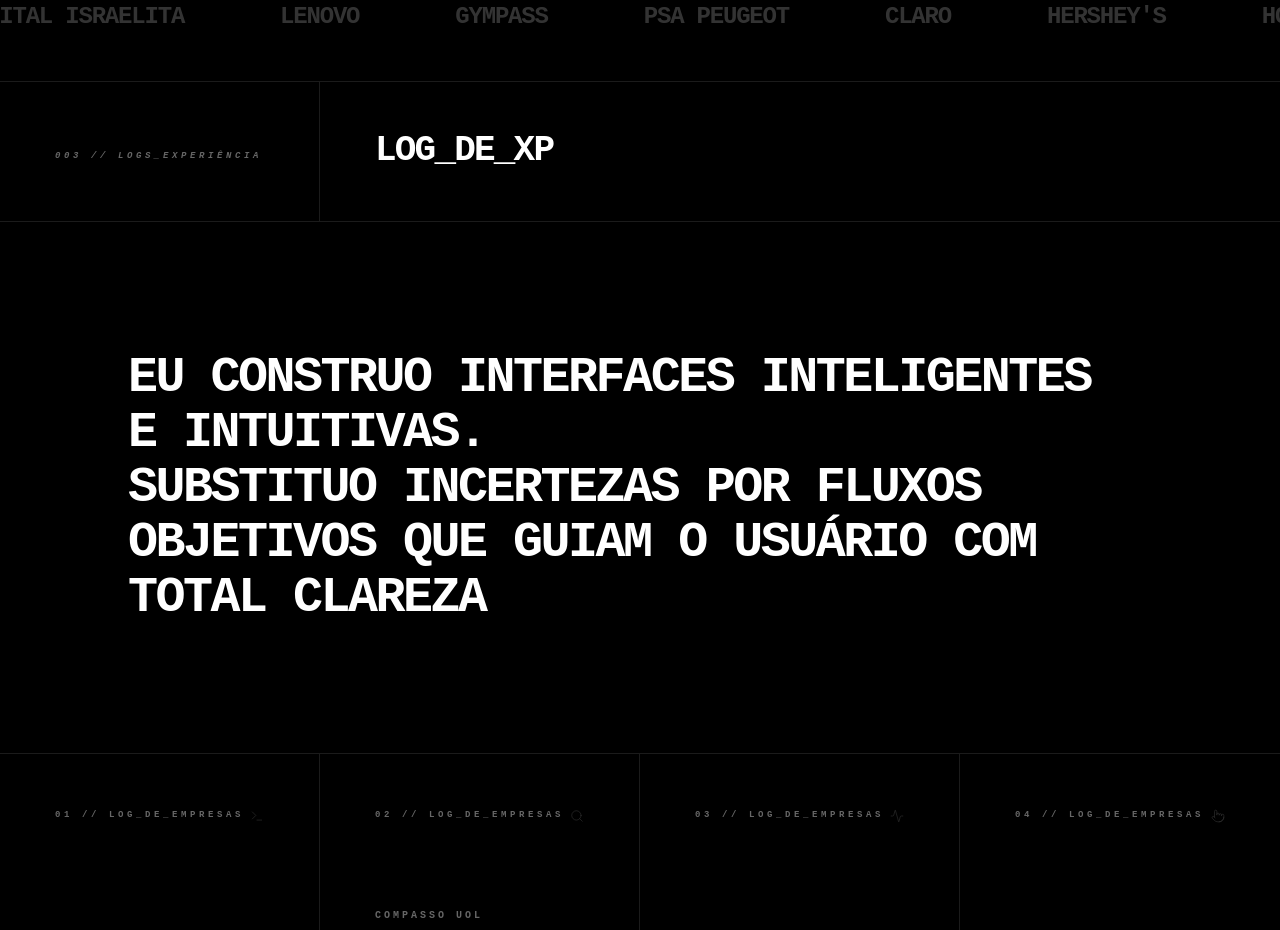
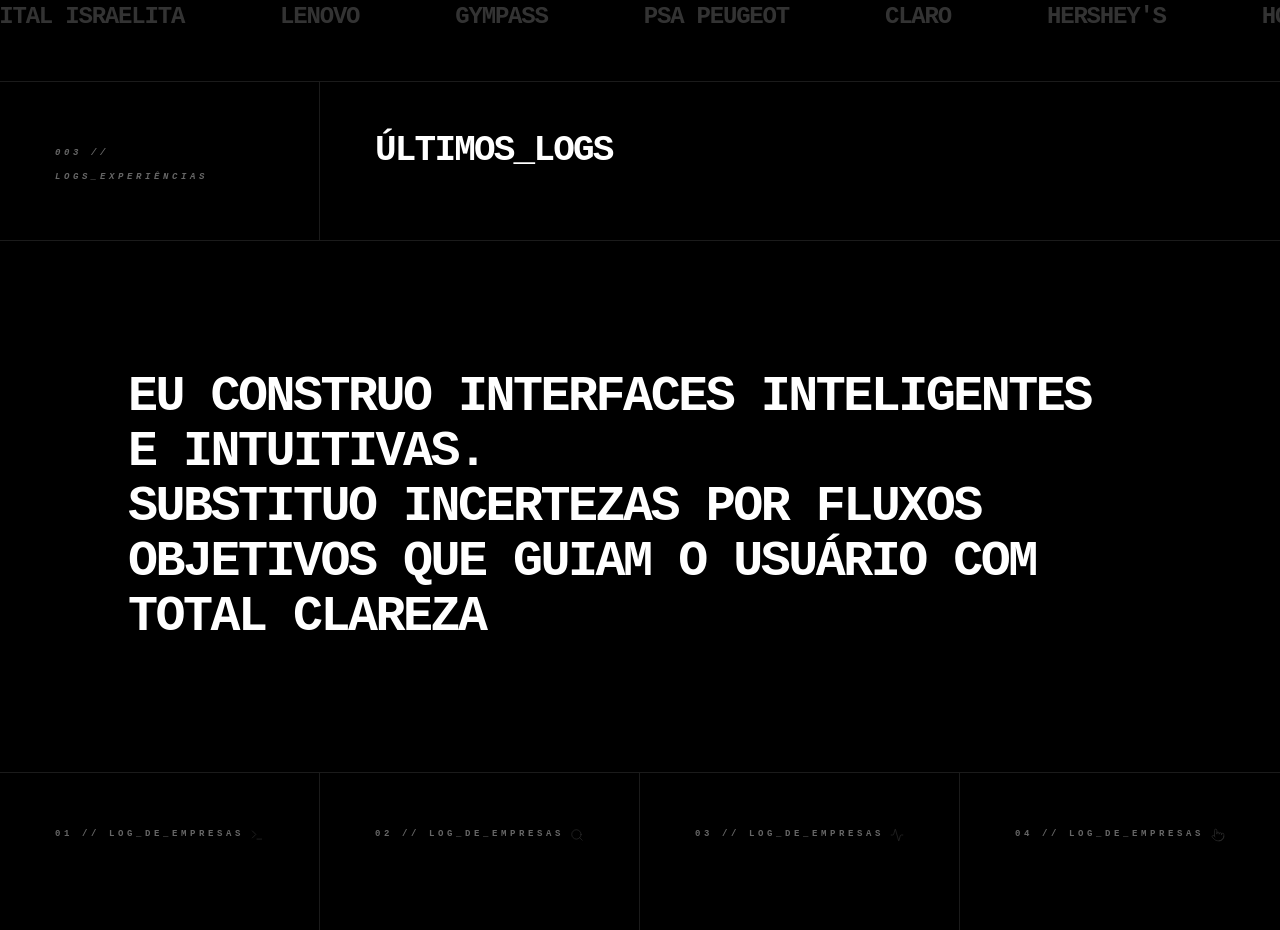
Before and after one commit to WessCrow/meu-portfolio, a Next.js app: page / in a window 1280 px wide. Shown: the part 1840-2770 px from the top of the page. Built offline with nearby package versions, Linux system fonts and the light colour scheme.

Commit message:
fix: force dark mode by default on home and light mode for cases

```diff
--- a/app/PortfolioView.tsx
+++ b/app/PortfolioView.tsx
@@ -837,7 +837,7 @@ export default function WessPortfolio() {
 
 
    useEffect(() => {
-      // Theme initialization
+      // Theme initialization - Force Dark as default
       const savedTheme = localStorage.getItem("wess-theme");
       if (savedTheme === "light") {
          setIsDarkMode(false);
@@ -845,8 +845,20 @@ export default function WessPortfolio() {
       } else {
          setIsDarkMode(true);
          document.documentElement.classList.add("dark");
+         localStorage.setItem("wess-theme", "dark");
       }
    }, []);
+
+   // Handle Case Study Theme Isolation
+   useEffect(() => {
+      if (activeCase) {
+         // Force light mode on document level for Case Studies
+         document.documentElement.classList.remove("dark");
+      } else if (isDarkMode) {
+         // Restore dark mode if active
+         document.documentElement.classList.add("dark");
+      }
+   }, [activeCase, isDarkMode]);
 
    const toggleTheme = () => {
       const newTheme = !isDarkMode;
@@ -1079,13 +1091,13 @@ export default function WessPortfolio() {
                <div className={`grid grid-cols-1 md:grid-cols-12 border-b border-muted ${isDarkMode ? "bg-black text-white" : "bg-white text-black"}`}>
                   <div className="md:col-span-3 p-[var(--spacing-section)] border-r border-muted flex items-center">
                      <ScrollReveal>
-                        <span className={`font-mono text-[9px] opacity-40 uppercase tracking-[0.4em] italic font-bold ${isDarkMode ? "text-white" : "text-black"}`}>003 // LOGS_EXPERIÊNCIA</span>
+                        <span className={`font-mono text-[9px] opacity-40 uppercase tracking-[0.4em] italic font-bold ${isDarkMode ? "text-white" : "text-black"}`}>003 // LOGS_EXPERIÊNCIAS</span>
                      </ScrollReveal>
                   </div>
                   <div className="md:col-span-9 p-[var(--spacing-section)]">
                      <ScrollReveal delay={0.1}>
                         <h2 className={`text-4xl font-display leading-[0.8] tracking-tighter uppercase font-bold ${isDarkMode ? "text-white" : "text-black"}`}>
-                           <ShuffleText text="LOG_DE_XP" delay={0.15} speed={25} />
+                           <ShuffleText text="ÚLTIMOS_LOGS" delay={0.15} speed={25} />
                         </h2>
 
                      </ScrollReveal>
```
